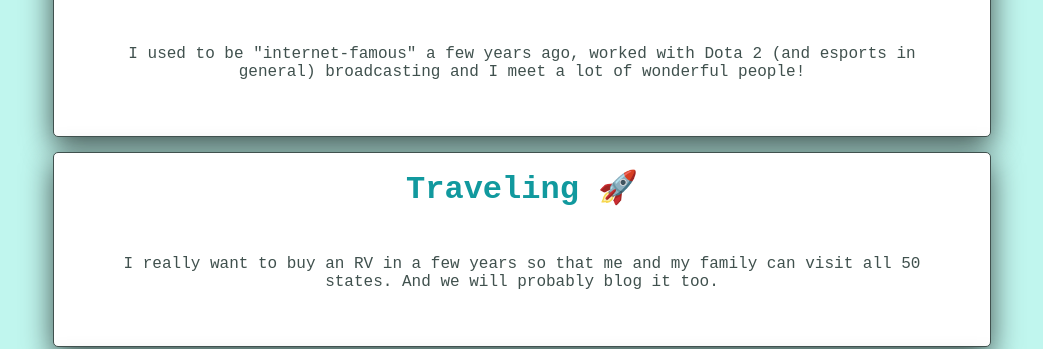
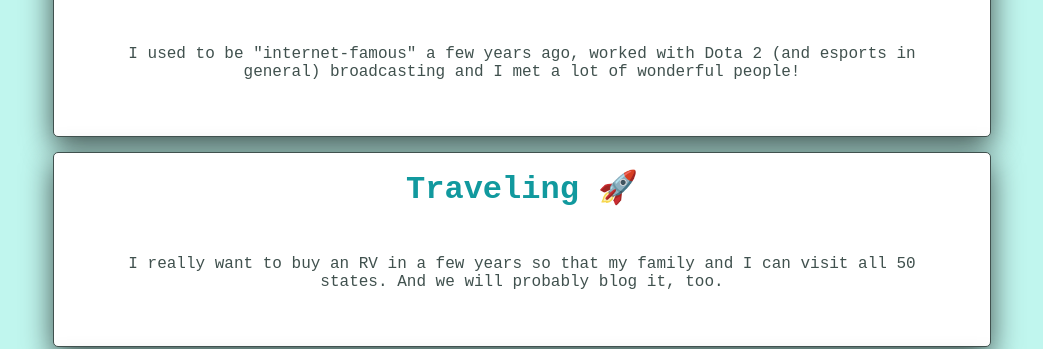
Before and after one commit to felipedott/profile, a plain HTML site: page index.html in a window 1280 px wide. Shown: the part 610-959 px from the top of the page, without its empty margins (118-1161 px from the left). Drawn offline with Linux system fonts and the light colour scheme.

Commit message:
changing typos

```diff
--- a/index.html
+++ b/index.html
@@ -44,7 +44,7 @@
         <h2>Gaming 🎮</h2>
         <p>
           I used to be "internet-famous" a few years ago, worked with Dota 2
-          (and esports in general) broadcasting and I meet a lot of wonderful
+          (and esports in general) broadcasting and I met a lot of wonderful
           people!
         </p>
       </div>
@@ -52,8 +52,8 @@
       <div class="card text-center">
         <h2>Traveling 🚀</h2>
         <p>
-          I really want to buy an RV in a few years so that me and my family can
-          visit all 50 states. And we will probably blog it too.
+          I really want to buy an RV in a few years so that my family and I can
+          visit all 50 states. And we will probably blog it, too.
         </p>
       </div>
 
```
